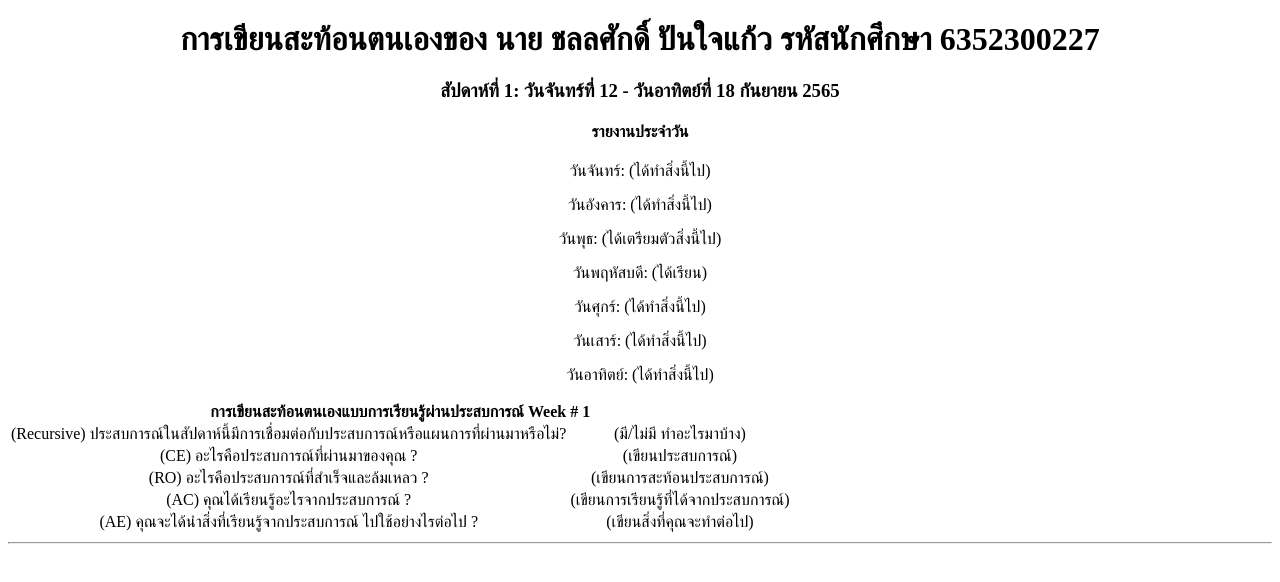
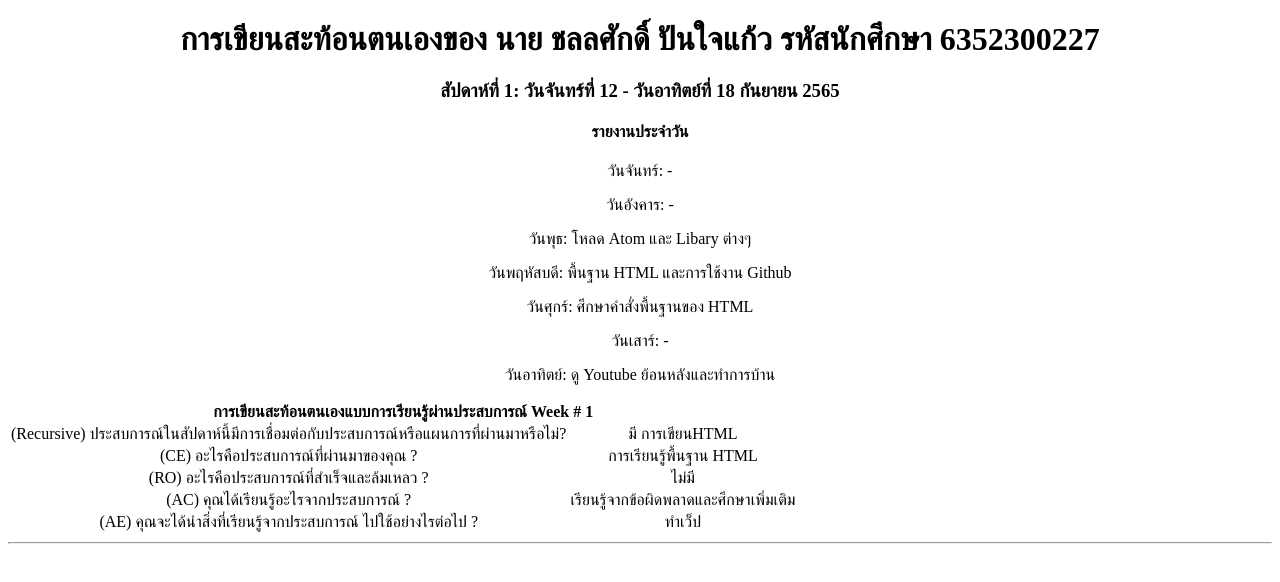
Before and after one commit to Vamsper/resume, a plain HTML site: page report.html in a window 1280 px wide. Drawn offline with Linux system fonts and the light colour scheme.

Commit message:
Update report.html

```diff
--- a/report.html
+++ b/report.html
@@ -13,13 +13,13 @@
 
     <h3>สัปดาห์ที่ 1: วันจันทร์ที่ 12 - วันอาทิตย์ที่ 18 กันยายน 2565 </h3>
     <h4> รายงานประจำวัน </h4>
-    <p>วันจันทร์: (ได้ทำสิ่งนี้ไป) </p>
-    <p>วันอังคาร: (ได้ทำสิ่งนี้ไป) </p>
-    <p>วันพุธ: (ได้เตรียมตัวสิ่งนี้ไป) </p>
-    <p>วันพฤหัสบดี: (ได้เรียน) </p>
-    <p>วันศุกร์: (ได้ทำสิ่งนี้ไป) </p>
-    <p>วันเสาร์: (ได้ทำสิ่งนี้ไป) </p>
-    <p>วันอาทิตย์: (ได้ทำสิ่งนี้ไป) </p>
+    <p>วันจันทร์: - </p>
+    <p>วันอังคาร: - </p>
+    <p>วันพุธ: โหลด Atom และ Libary ต่างๆ </p>
+    <p>วันพฤหัสบดี: พื้นฐาน HTML และการใช้งาน Github </p>
+    <p>วันศุกร์: ศึกษาคำสั่งพื้นฐานของ HTML </p>
+    <p>วันเสาร์: - </p>
+    <p>วันอาทิตย์: ดู Youtube ย้อนหลังและทำการบ้าน</p>
 </div>
     <div class="WeeklyReport" style="text-align:center" >
       <table>
@@ -31,23 +31,23 @@
     <tbody>
         <tr>
             <td>(Recursive) ประสบการณ์ในสัปดาห์นี้มีการเชื่อมต่อกับประสบการณ์หรือแผนการที่ผ่านมาหรือไม่?</td>
-            <td>(มี/ไม่มี ทำอะไรมาบ้าง)</td>
+            <td>มี การเขียนHTML</td>
         </tr>
       <tr>
             <td>(CE) อะไรคือประสบการณ์ที่ผ่านมาของคุณ ?</td>
-            <td>(เขียนประสบการณ์)</td>
+            <td>การเรียนรู้พื้นฐาน HTML</td>
         </tr>
        <tr>
             <td>(RO) อะไรคือประสบการณ์ที่สำเร็จและล้มเหลว ?</td>
-            <td>(เขียนการสะท้อนประสบการณ์)</td>
+            <td>ไม่มี</td>
         </tr>
         <tr>
             <td>(AC) คุณได้เรียนรู้อะไรจากประสบการณ์ ?</td>
-            <td>(เขียนการเรียนรู้ที่ได้จากประสบการณ์)</td>
+            <td>เรียนรู้จากข้อผิดพลาดและศึกษาเพิ่มเติม</td>
         </tr>
        <tr>
             <td>(AE)  คุณจะได้นำสิ่งที่เรียนรู้จากประสบการณ์ ไปใช้อย่างไรต่อไป ?</td>
-            <td>(เขียนสิ่งที่คุณจะทำต่อไป)</td>
+            <td>ทำเว็ป</td>
         </tr>
     </tbody>
 </table>
```
